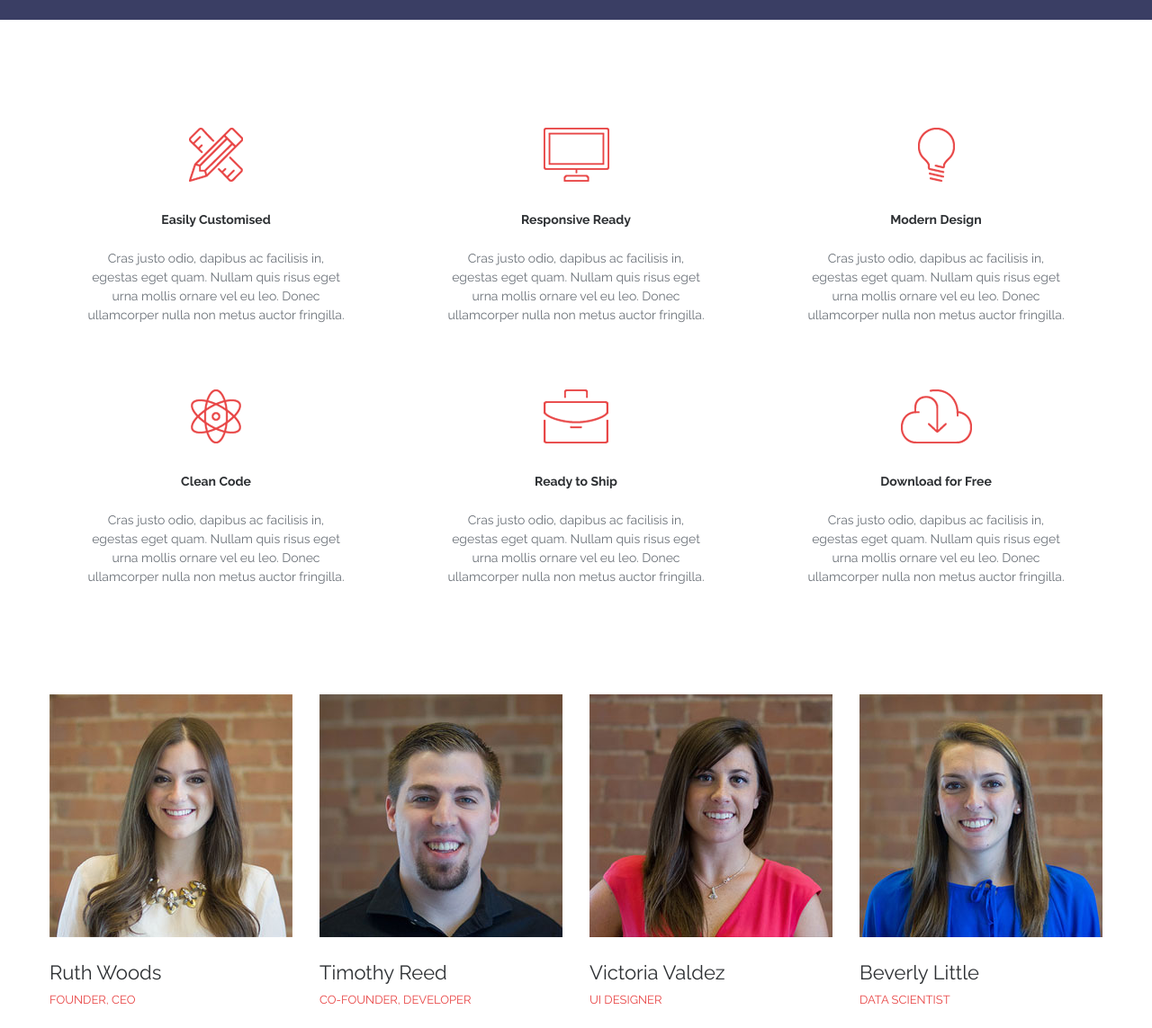
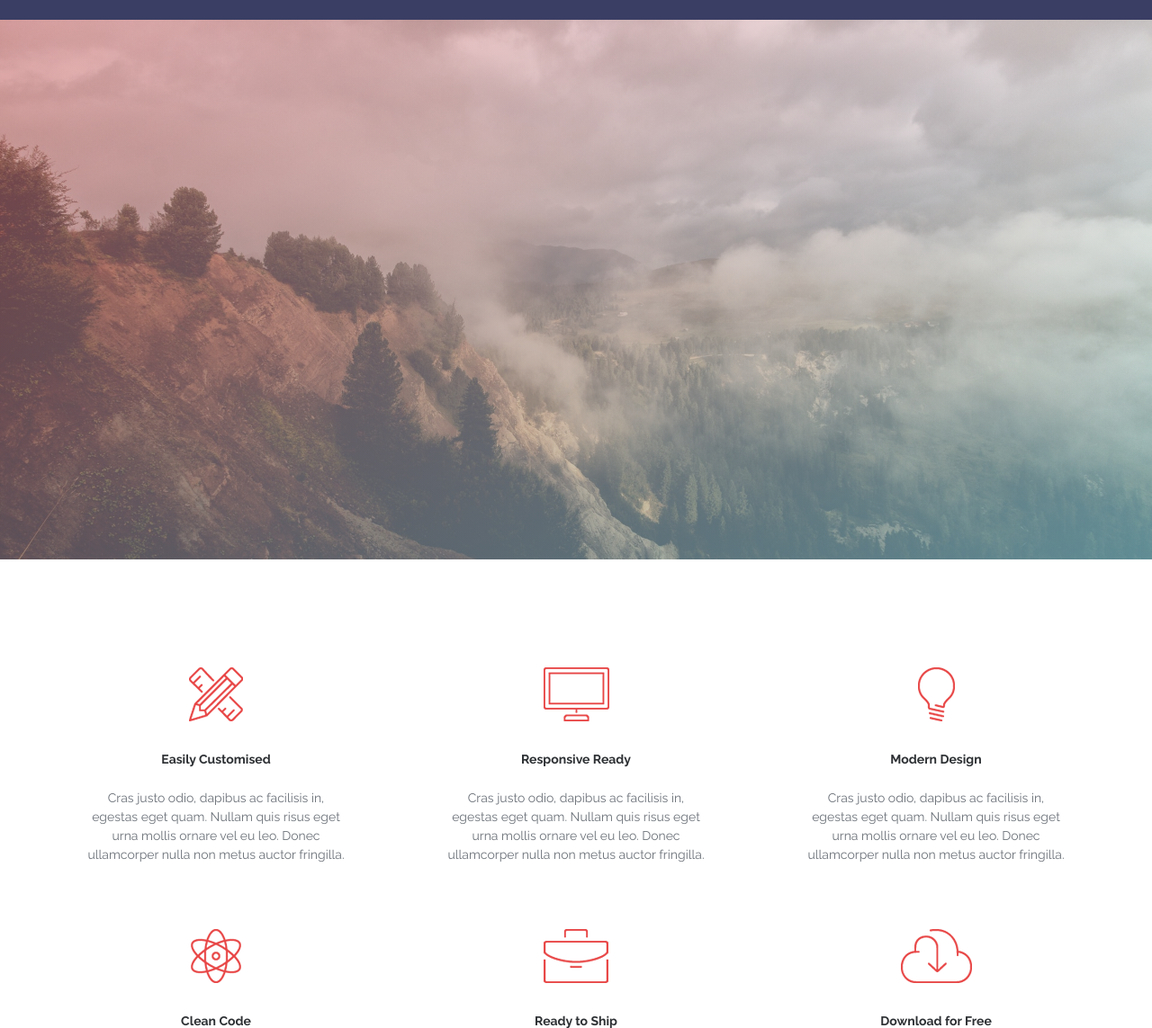
Before and after one commit to luxplanjay/fe-05-online, a plain HTML site: page module-04-practise/index.html in a window 1280 px wide. Shown: the part 84-1227 px from the top of the page at 90% size. Drawn offline with Linux system fonts and the light colour scheme.

Commit message:
updates module 04 practise

```diff
--- a/module-04-practise/css/styles.css
+++ b/module-04-practise/css/styles.css
@@ -9,7 +9,7 @@ html {
 }
 
 body {
-  font-family: "Raleway", "Arial", sans-serif;
+  font-family: 'Raleway', 'Arial', sans-serif;
   color: #6c7279;
   font-size: 14px;
   line-height: 21px;
@@ -23,7 +23,7 @@ img {
 
 .clearfix::after {
   display: table;
-  content: "";
+  content: '';
   clear: both;
 }
 
@@ -33,8 +33,8 @@ img {
 }
 
 .page-header {
-  margin-bottom: 120px;
   background-color: #3a3e64;
+  box-shadow: 0 5px 4px rgba(0, 0, 0, 0.25);
 }
 
 .page-nav {
@@ -78,6 +78,23 @@ img {
   color: #e84545;
 }
 
+/* BANNER */
+.banner {
+  min-height: 600px;
+  margin-bottom: 120px;
+
+  background-image: linear-gradient(
+      to right,
+      rgba(239, 59, 54, 0.3),
+      rgba(255, 255, 255, 0.3)
+    ),
+    linear-gradient(to top, rgba(0, 210, 255, 0.3), rgba(145, 140, 170, 0.3)),
+    url('../img/banner.jpeg');
+  background-repeat: no-repeat;
+  background-size: cover;
+  background-position: center;
+}
+
 /* FEATURES SECTION */
 .features {
   margin-bottom: 120px;
@@ -99,36 +116,35 @@ img {
 }
 
 .features-list-item::before {
-  content: "";
+  content: '';
   display: block;
   height: 60px;
   margin-bottom: 34px;
   background-repeat: no-repeat;
   background-position: center;
 }
-
 .icon-tools::before {
-  background-image: url("../img/icons/features/icon-tools.png");
+  background-image: url('../img/icons/features/icon-tools.png');
 }
 
 .icon-computer::before {
-  background-image: url("../img/icons/features/icon-computer.png");
+  background-image: url('../img/icons/features/icon-computer.png');
 }
 
 .icon-bulb::before {
-  background-image: url("../img/icons/features/icon-bulb.png");
+  background-image: url('../img/icons/features/icon-bulb.png');
 }
 
 .icon-atom::before {
-  background-image: url("../img/icons/features/icon-atom.png");
+  background-image: url('../img/icons/features/icon-atom.png');
 }
 
 .icon-case::before {
-  background-image: url("../img/icons/features/icon-case.png");
+  background-image: url('../img/icons/features/icon-case.png');
 }
 
 .icon-download::before {
-  background-image: url("../img/icons/features/icon-download.png");
+  background-image: url('../img/icons/features/icon-download.png');
 }
 
 .features-list-item:nth-child(3n) {
@@ -141,22 +157,20 @@ img {
 
 .features-list-item h3 {
   margin-bottom: 24px;
+
   margin-top: 0;
   color: #2d3033;
   line-height: 17px;
   font-size: 14px;
 }
-
 .features-list-item p {
   margin: 0;
   font-size: 14px;
 }
-
 /* TEAM SECTION */
 .team {
   margin-bottom: 120px;
 }
-
 .team-list {
   list-style: none;
   padding: 0;
@@ -166,11 +180,25 @@ img {
 .team-list-item {
   float: left;
   width: 270px;
+  padding: 10px;
   margin-right: 30px;
+  box-shadow: 0 1px 3px rgba(0, 0, 0, 0.12), 0 1px 2px rgba(0, 0, 0, 0.24);
+}
+
+.team-list-item:hover {
+  box-shadow: 0 14px 28px rgba(0, 0, 0, 0.25), 0 10px 10px rgba(0, 0, 0, 0.22);
 }
 
 .team-list-item:last-child {
   margin-right: 0;
+}
+
+.team-list-image {
+  filter: grayscale(1);
+}
+
+.team-list-item:hover .team-list-image {
+  filter: grayscale(0.3);
 }
 
 .team-list-name {
@@ -201,12 +229,10 @@ img {
   padding: 0;
   list-style: none;
 }
-
 .team-list-socials li {
   float: left;
   margin-right: 4px;
 }
-
 .team-list-socials li:last-child {
   margin-right: 0;
 }
@@ -216,26 +242,23 @@ img {
   width: 40px;
   height: 40px;
   border: 1px solid rgb(232, 236, 238);
-
   background-repeat: no-repeat;
   background-position: center;
 }
-
 .team-list-socials a:hover,
 .team-list-socials a:focus {
   background-color: #e84545;
 }
-
 .icon-facebook {
-  background-image: url("../img/icons/social/icon-facebook.png");
+  background-image: url('../img/icons/social/icon-facebook.png');
 }
 
 .icon-twitter {
-  background-image: url("../img/icons/social/icon-twitter.png");
+  background-image: url('../img/icons/social/icon-twitter.png');
 }
 
 .icon-linkedin {
-  background-image: url("../img/icons/social/icon-linkedin.png");
+  background-image: url('../img/icons/social/icon-linkedin.png');
 }
 
 .page-footer {
@@ -254,21 +277,17 @@ img {
   text-transform: uppercase;
   cursor: pointer;
 }
-
 /* visually-hidden helper */
 .visually-hidden:not(:focus):not(:active),
-input[type="checkbox"].visually-hidden,
-input[type="radio"].visually-hidden {
+input[type='checkbox'].visually-hidden,
+input[type='radio'].visually-hidden {
   position: absolute;
-
   width: 1px;
   height: 1px;
   margin: -1px;
   border: 0;
   padding: 0;
-
   white-space: nowrap;
-
   clip-path: inset(100%);
   clip: rect(0 0 0 0);
   overflow: hidden;
--- a/module-04-practise/index.html
+++ b/module-04-practise/index.html
@@ -35,6 +35,9 @@
       </ul>
     </nav>
   </header>
+
+  <!-- BANNER -->
+  <div class="banner"></div>
 
   <main class="container">
     <h1 class="visually-hidden">Activebox main page</h1>
--- a/webinar-06-03/plan.txt
+++ b/webinar-06-03/plan.txt
@@ -10,4 +10,4 @@
 - CSS-градиенты.
 - CSS-фильтры.
 - CSS-счетчики.
-- Функции calc и attr.
+- CSS-тени: text-shadow и box-shadow
```
Also changed, not shown: module-04-practise/img/banner.jpeg (added).
